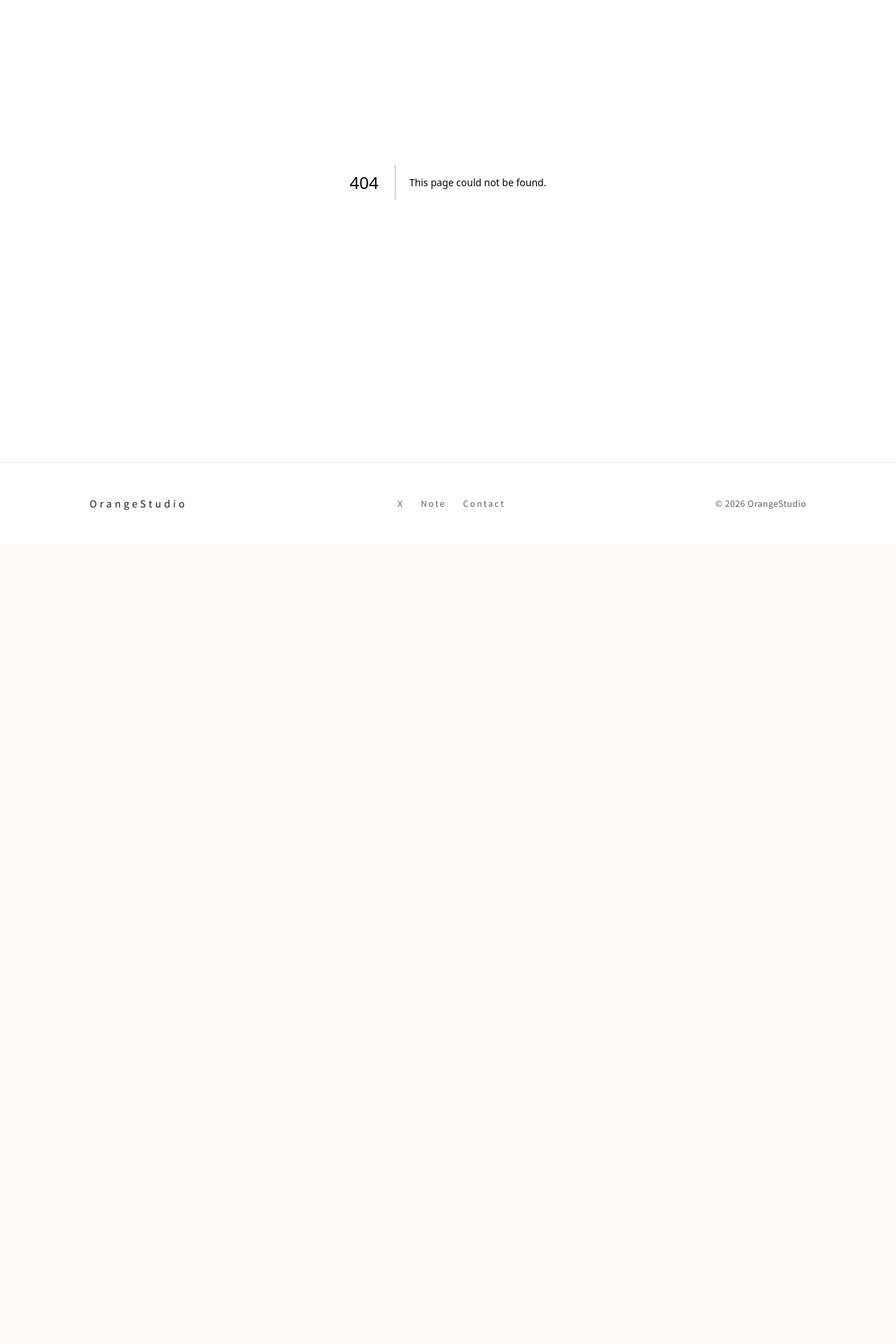
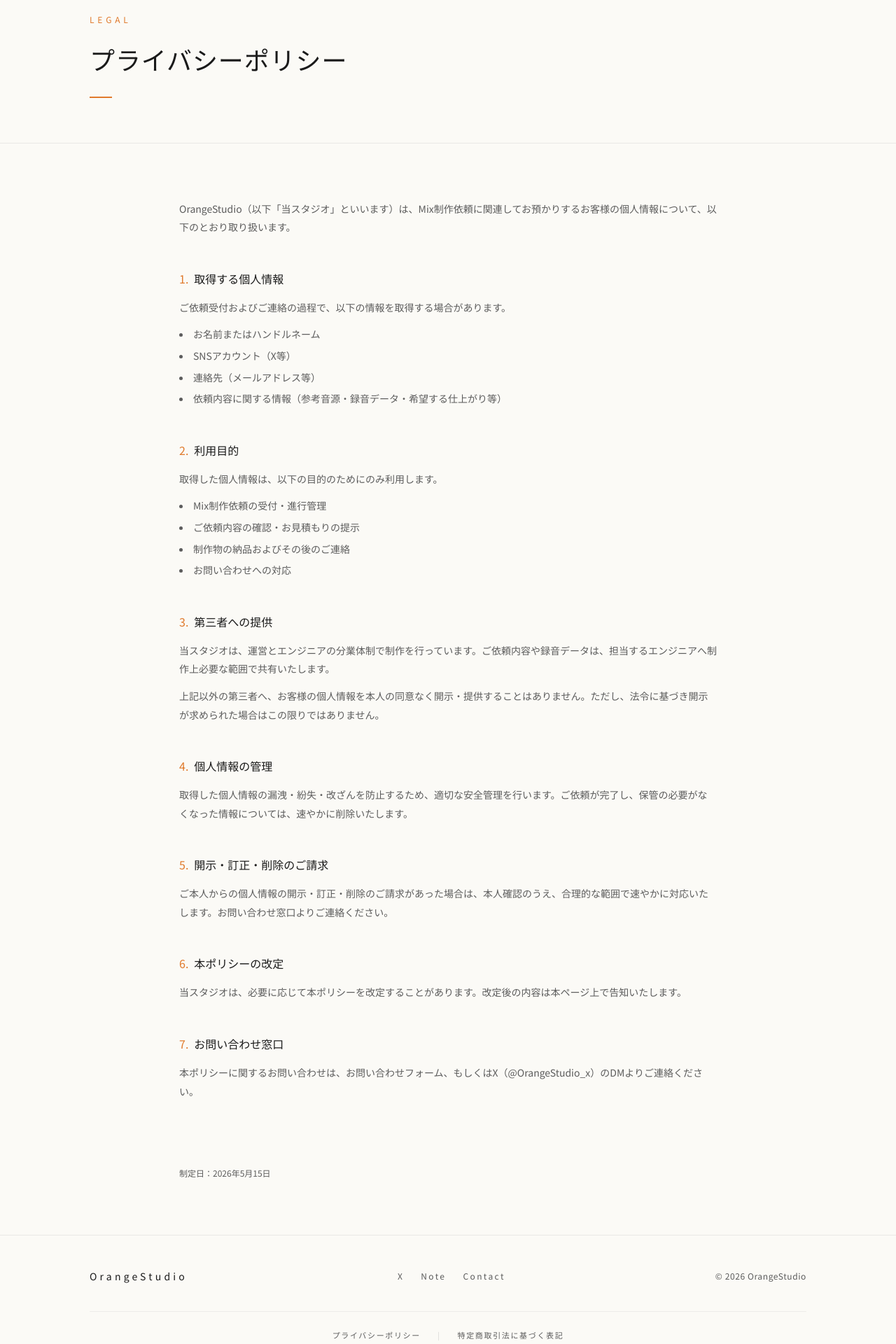
Before and after one commit to risouco/OrangeStudio, a Next.js app: page /privacy in a window 1280 px wide. Before the commit this address had no page. Shown: the part 140-2060 px from the top of the page at 70% size. Before the commit the page ends 917 px from the top, so only its background shows below. Built offline with nearby package versions, Linux system fonts and the light colour scheme.

Commit message:
Add legal pages: privacy policy and specified commercial transactions

```diff
--- /dev/null
+++ b/src/app/privacy/page.tsx
@@ -0,0 +1,131 @@
+import type { Metadata } from "next";
+import PageTitle from "@/components/ui/PageTitle";
+import Reveal from "@/components/ui/Reveal";
+
+export const metadata: Metadata = {
+  title: "プライバシーポリシー",
+};
+
+export default function PrivacyPage() {
+  return (
+    <>
+      <PageTitle
+        eyebrow="Legal"
+        title="プライバシーポリシー"
+      />
+
+      <section className="section px-6">
+        <div className="max-w-3xl mx-auto space-y-12 text-sm text-[color:var(--sub)] leading-[1.9]">
+          <Reveal>
+            <p>
+              OrangeStudio（以下「当スタジオ」といいます）は、Mix制作依頼に関連してお預かりするお客様の個人情報について、以下のとおり取り扱います。
+            </p>
+          </Reveal>
+
+          <Reveal>
+            <div>
+              <h2 className="text-base text-[color:var(--fg)] font-normal mb-4">
+                <span className="text-[color:var(--accent)] mr-2">1.</span>
+                取得する個人情報
+              </h2>
+              <p>
+                ご依頼受付およびご連絡の過程で、以下の情報を取得する場合があります。
+              </p>
+              <ul className="mt-3 space-y-1 list-disc list-inside">
+                <li>お名前またはハンドルネーム</li>
+                <li>SNSアカウント（X等）</li>
+                <li>連絡先（メールアドレス等）</li>
+                <li>依頼内容に関する情報（参考音源・録音データ・希望する仕上がり等）</li>
+              </ul>
+            </div>
+          </Reveal>
+
+          <Reveal>
+            <div>
+              <h2 className="text-base text-[color:var(--fg)] font-normal mb-4">
+                <span className="text-[color:var(--accent)] mr-2">2.</span>
+                利用目的
+              </h2>
+              <p>取得した個人情報は、以下の目的のためにのみ利用します。</p>
+              <ul className="mt-3 space-y-1 list-disc list-inside">
+                <li>Mix制作依頼の受付・進行管理</li>
+                <li>ご依頼内容の確認・お見積もりの提示</li>
+                <li>制作物の納品およびその後のご連絡</li>
+                <li>お問い合わせへの対応</li>
+              </ul>
+            </div>
+          </Reveal>
+
+          <Reveal>
+            <div>
+              <h2 className="text-base text-[color:var(--fg)] font-normal mb-4">
+                <span className="text-[color:var(--accent)] mr-2">3.</span>
+                第三者への提供
+              </h2>
+              <p>
+                当スタジオは、運営とエンジニアの分業体制で制作を行っています。ご依頼内容や録音データは、担当するエンジニアへ制作上必要な範囲で共有いたします。
+              </p>
+              <p className="mt-3">
+                上記以外の第三者へ、お客様の個人情報を本人の同意なく開示・提供することはありません。ただし、法令に基づき開示が求められた場合はこの限りではありません。
+              </p>
+            </div>
+          </Reveal>
+
+          <Reveal>
+            <div>
+              <h2 className="text-base text-[color:var(--fg)] font-normal mb-4">
+                <span className="text-[color:var(--accent)] mr-2">4.</span>
+                個人情報の管理
+              </h2>
+              <p>
+                取得した個人情報の漏洩・紛失・改ざんを防止するため、適切な安全管理を行います。ご依頼が完了し、保管の必要がなくなった情報については、速やかに削除いたします。
+              </p>
+            </div>
+          </Reveal>
+
+          <Reveal>
+            <div>
+              <h2 className="text-base text-[color:var(--fg)] font-normal mb-4">
+                <span className="text-[color:var(--accent)] mr-2">5.</span>
+                開示・訂正・削除のご請求
+              </h2>
+              <p>
+                ご本人からの個人情報の開示・訂正・削除のご請求があった場合は、本人確認のうえ、合理的な範囲で速やかに対応いたします。お問い合わせ窓口よりご連絡ください。
+              </p>
+            </div>
+          </Reveal>
+
+          <Reveal>
+            <div>
+              <h2 className="text-base text-[color:var(--fg)] font-normal mb-4">
+                <span className="text-[color:var(--accent)] mr-2">6.</span>
+                本ポリシーの改定
+              </h2>
+              <p>
+                当スタジオは、必要に応じて本ポリシーを改定することがあります。改定後の内容は本ページ上で告知いたします。
+              </p>
+            </div>
+          </Reveal>
+
+          <Reveal>
+            <div>
+              <h2 className="text-base text-[color:var(--fg)] font-normal mb-4">
+                <span className="text-[color:var(--accent)] mr-2">7.</span>
+                お問い合わせ窓口
+              </h2>
+              <p>
+                本ポリシーに関するお問い合わせは、お問い合わせフォーム、もしくはX（@OrangeStudio_x）のDMよりご連絡ください。
+              </p>
+            </div>
+          </Reveal>
+
+          <Reveal>
+            <p className="text-xs text-[color:var(--sub)] pt-12">
+              制定日：2026年5月15日
+            </p>
+          </Reveal>
+        </div>
+      </section>
+    </>
+  );
+}
--- /dev/null
+++ b/src/app/tokutei/page.tsx
@@ -0,0 +1,54 @@
+import type { Metadata } from "next";
+import PageTitle from "@/components/ui/PageTitle";
+import Reveal from "@/components/ui/Reveal";
+
+export const metadata: Metadata = {
+  title: "特定商取引法に基づく表記",
+};
+
+const ITEMS: Array<{ label: string; value: string }> = [
+  { label: "販売事業者名", value: "OrangeStudio" },
+  { label: "運営責任者", value: "請求があれば遅滞なく開示します" },
+  { label: "所在地", value: "請求があれば遅滞なく開示します" },
+  { label: "電話番号", value: "請求があれば遅滞なく開示します" },
+  { label: "お問い合わせ", value: "お問い合わせフォーム、もしくはX（@OrangeStudio_x）のDMよりご連絡ください" },
+  { label: "販売価格", value: "基本フルコーラスMix：¥18,000（税込）/曲\n回数券・オプション料金は各プランの詳細をご確認ください" },
+  { label: "商品代金以外の必要料金", value: "振込手数料はお客様にご負担いただきます" },
+  { label: "支払い方法", value: "銀行振込" },
+  { label: "支払い時期", value: "ご依頼確定後、お振込みのご確認が取れ次第、制作に着手いたします" },
+  { label: "商品引渡時期", value: "フルコーラスMix：初稿納品まで基本10日\n（混雑状況により前後する場合がございます）" },
+  { label: "返品・キャンセルについて", value: "制作物の性質上、ご依頼確定後のキャンセル・返品はお受けできません\n（修正対応は納品後、無制限・翌日対応にて承ります）" },
+];
+
+export default function TokuteiPage() {
+  return (
+    <>
+      <PageTitle
+        eyebrow="Legal"
+        title="特定商取引法に基づく表記"
+      />
+
+      <section className="section px-6">
+        <div className="max-w-3xl mx-auto">
+          <Reveal>
+            <dl className="divide-y divide-[rgba(26,26,26,0.08)] border-y border-[rgba(26,26,26,0.08)]">
+              {ITEMS.map((item) => (
+                <div
+                  key={item.label}
+                  className="grid md:grid-cols-[200px_1fr] gap-2 md:gap-6 py-6"
+                >
+                  <dt className="text-xs tracking-[0.2em] uppercase text-[color:var(--accent)] md:pt-1">
+                    {item.label}
+                  </dt>
+                  <dd className="text-sm text-[color:var(--sub)] leading-[1.9] whitespace-pre-line">
+                    {item.value}
+                  </dd>
+                </div>
+              ))}
+            </dl>
+          </Reveal>
+        </div>
+      </section>
+    </>
+  );
+}
--- a/src/components/sections/Footer.tsx
+++ b/src/components/sections/Footer.tsx
@@ -1,8 +1,11 @@
+import Link from "next/link";
+
 export default function Footer() {
   const year = new Date().getFullYear();
   return (
-    <footer className="border-t border-[rgba(26,26,26,0.08)] px-6 py-12">
-      <div className="max-w-5xl mx-auto flex flex-col md:flex-row md:items-center md:justify-between gap-6">
+    <footer className="border-t border-[rgba(26,26,26,0.08)] px-6 pt-12 pb-8">
+      <div className="max-w-5xl mx-auto">
+        <div className="flex flex-col md:flex-row md:items-center md:justify-between gap-6">
           <p className="text-sm tracking-[0.3em] text-[color:var(--fg)]">OrangeStudio</p>
 
           <ul className="flex gap-6 text-xs tracking-[0.2em] text-[color:var(--sub)]">
@@ -27,9 +30,9 @@ export default function Footer() {
               </a>
             </li>
             <li>
-            <a href="#" className="hover:text-[color:var(--accent)] transition-colors">
+              <Link href="/contact" className="hover:text-[color:var(--accent)] transition-colors">
                 Contact
-            </a>
+              </Link>
             </li>
           </ul>
 
@@ -37,6 +40,17 @@ export default function Footer() {
             © {year} OrangeStudio
           </p>
         </div>
+
+        <div className="mt-10 pt-6 border-t border-[rgba(26,26,26,0.06)] flex flex-wrap gap-x-6 gap-y-2 justify-center text-[11px] tracking-[0.15em] text-[color:var(--sub)]">
+          <Link href="/privacy" className="hover:text-[color:var(--accent)] transition-colors">
+            プライバシーポリシー
+          </Link>
+          <span className="text-[rgba(26,26,26,0.15)]">|</span>
+          <Link href="/tokutei" className="hover:text-[color:var(--accent)] transition-colors">
+            特定商取引法に基づく表記
+          </Link>
+        </div>
+      </div>
     </footer>
   );
 }
```
Lines whose indentation alone changed are shown as unchanged.
